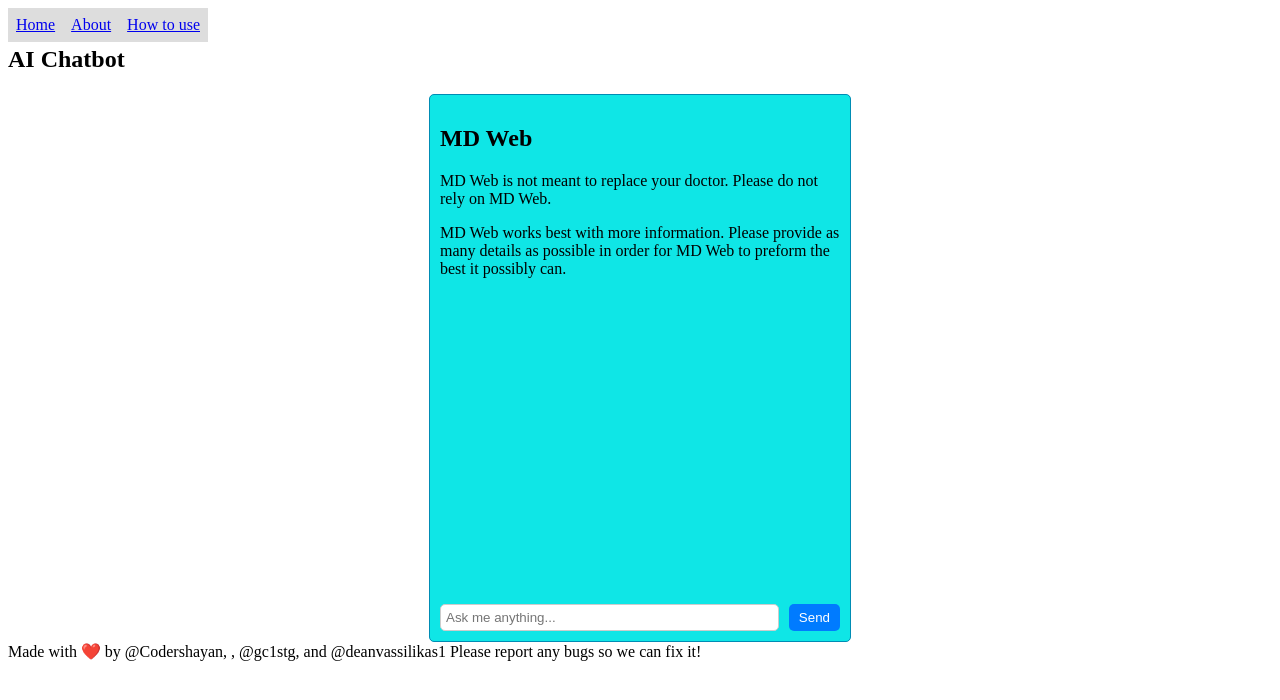
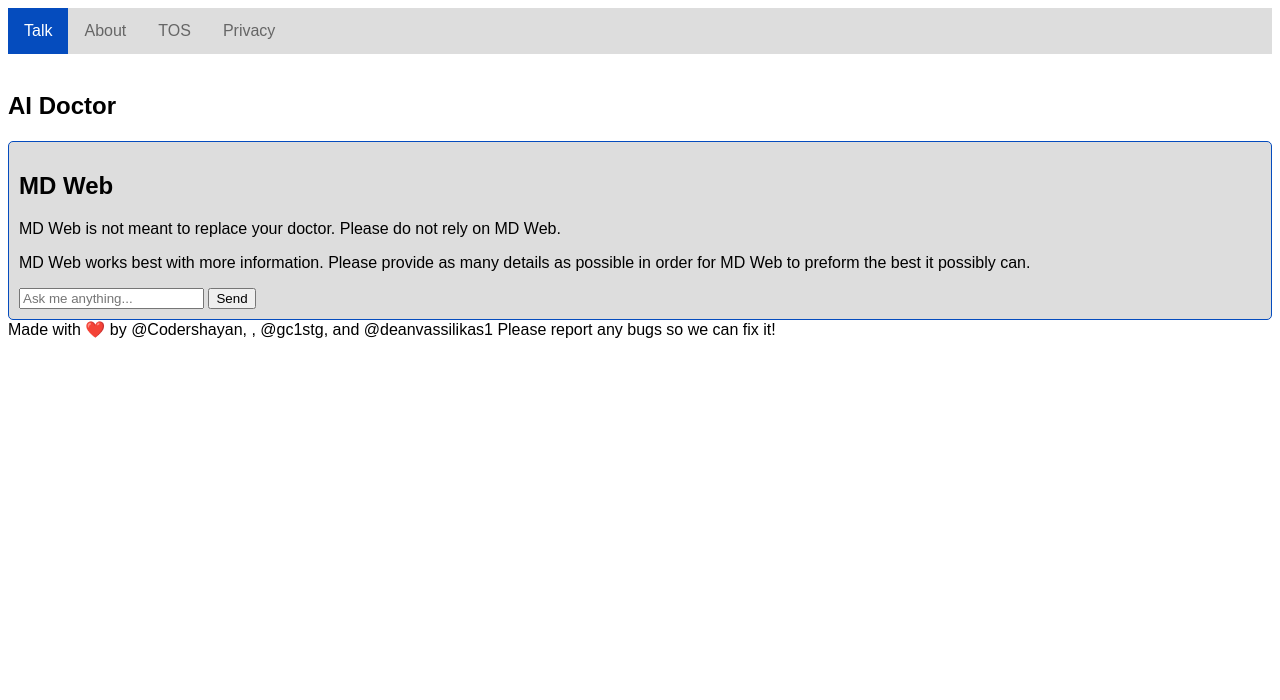
Before and after one commit to Lightshayan/Web-Doc, a website: page public/index.html in a window 1280 px wide. Drawn offline with Linux system fonts and the light colour scheme; a script that the page names is missing; a web font is replaced by a local one.

Commit message:
fix broken

```diff
--- a/public/index.html
+++ b/public/index.html
@@ -6,13 +6,49 @@
   <link rel="stylesheet" href="style.css">
 </head>
 <body>
-  <ul>
-    <li><a href="index.html">Home</a></li>
-    <li><a href="about.html">About</a></li>
-    <li><a href="howtouse.html">How to use</a></li>
-  </ul>
+  <style>
+    ul {
+      list-style-type: none;
+      margin: 0;
+      padding: 0;
+      overflow: hidden;
+      border: 0px solid rgb(221, 221, 221);
+      background-color: rgb(221, 221, 221);
+    }
+
+    li {
+      float: left;
+    }
+
+    li a {
+      display: block;
+      color: #666;
+      text-align: center;
+      padding: 14px 16px;
+      text-decoration: none;
+    }
+
+    li a:hover:not(.active) {
+      background-color: #fafafa;
+    }
+
+    li a.active {
+      color: white;
+      background-color: #054cbe;
+    }
+    </style>
+    </head>
+    <body>
+
+    <ul>
+      <li><a class="active" href="Talk">Talk</a></li>
+      <li><a href="About">About</a></li>
+      <li><a href="TOS">TOS</a></li>
+      <li><a href="privacy.html">Privacy</a></li>
+    </ul>
+
   <br>
-  <h2>AI Chatbot</h2>
+  <h2>AI Doctor</h2>
   <h4></h4>
   <div id="chat-container">
     <h2 id="CHATtext">MD Web</h2>
--- a/public/style.css
+++ b/public/style.css
@@ -1,91 +1,34 @@
+@ -1,19 +1,19 @@
 @font-face {
   font-family: ggsans;
+  font-family: Arial;
   src: url(gg.ttf);
 }
 
 html {
   background-color: #ffffff;
   font-family: ggsans;
+  font-family: Arial;
 }
 
 #chat-container {
   width: 400px;
+  width: auto;
   margin: 0 auto;
   border: 1px solid #008cb4;
+  border: 1px solid #054cbe;
   border-radius: 5px;
   background-color: #0fe6e6;
+  background-color: rgb(221, 221, 221);
   padding: 10px;
 }
 
-#chat-messages {
-  height: 300px;
-  overflow-y: scroll;
-  margin-bottom: 10px;
-}
-
-#chat-input {
-  display: flex;
-}
-
-#user-input {
-  flex: 1;
-  border: 1px solid #ccc;
-  border-radius: 5px;
-  padding: 5px;
-}
-
+@ -37,7 +37,7 @@ html {
 #send-button {
   margin-left: 10px;
   padding: 5px 10px;
   background-color: #007bff;
+  background-color: #054cbe;
   color: #fff;
   border: none;
   border-radius: 5px;
-  cursor: pointer;
-}
-
-.user-message {
-  background-color: #f2f2f2;
-  padding: 5px;
-  margin-bottom: 10px;
-}
-
-.ai-message {
-  background-color: #001e57;
-  color: #fff;
-  padding: 5px;
-  margin-bottom: 10px;
-}
-
-.love {
-  font-family: Compact;
-}
-
-@media (max-width: 1200px) {
-  #chat-container {
-    width: 90%;
-  }
-
-  #chat-messages {
-    height: 200px;
-  }
-}
-ul {
-  list-style-type: none;
-  margin: 0;
-  padding: 0;
-  background-color: #000000;
-
-}
-li {
-  display: inline;
-}
-li {
-  float: left;
-}
-
-a {
-  display: block;
-  padding: 8px;
-  background-color: #dddddd;
-}
```
